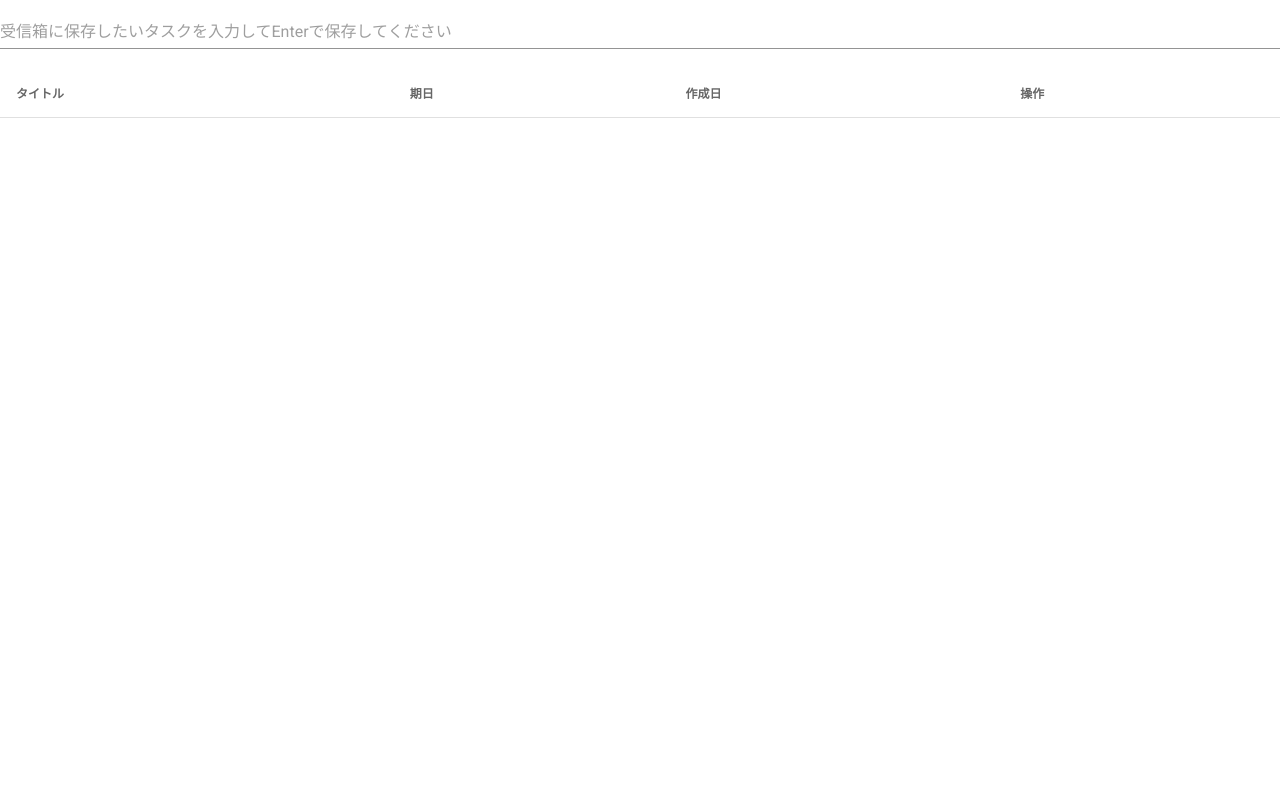
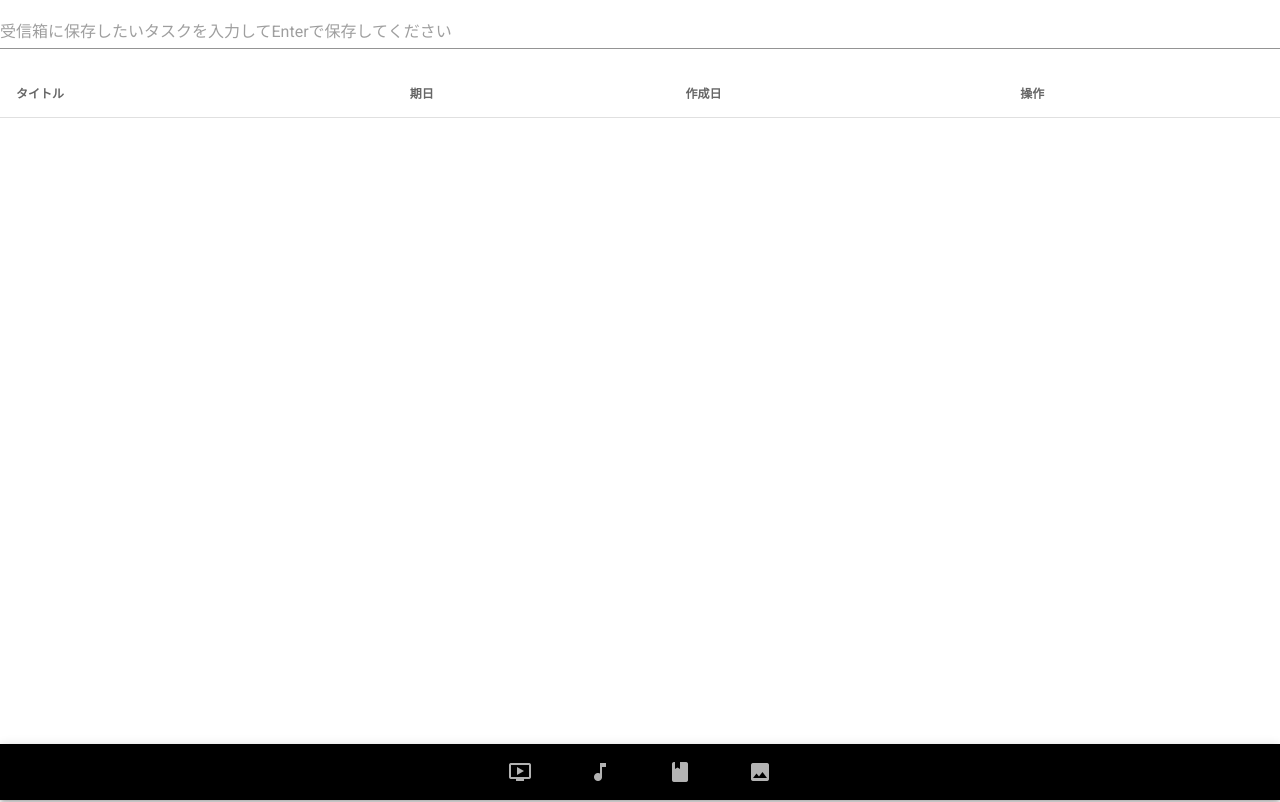
Before and after one commit to ktkhs/js-pomodoro-entry, a Vue app: page /tasks in a window 1280 px wide. Built offline with nearby package versions, Linux system fonts and the light colour scheme.

Commit message:
add bottm

```diff
--- a/src/App.vue
+++ b/src/App.vue
@@ -3,6 +3,30 @@
     <v-main>
       <router-view></router-view>
     </v-main>
+    <v-bottom-navigation background-color="black" dark shift>
+      <v-btn>
+        <span>Video</span>
+        <v-icon>mdi-television-play</v-icon>
+      </v-btn>
+
+      <v-btn>
+        <span>Music</span>
+
+        <v-icon>mdi-music-note</v-icon>
+      </v-btn>
+
+      <v-btn>
+        <span>Book</span>
+
+        <v-icon>mdi-book</v-icon>
+      </v-btn>
+
+      <v-btn>
+        <span>Image</span>
+
+        <v-icon>mdi-image</v-icon>
+      </v-btn>
+    </v-bottom-navigation>
   </v-app>
 </template>
 
```
Also changed, not shown: src/views/Profile.vue (added, +19 -0 lines).
